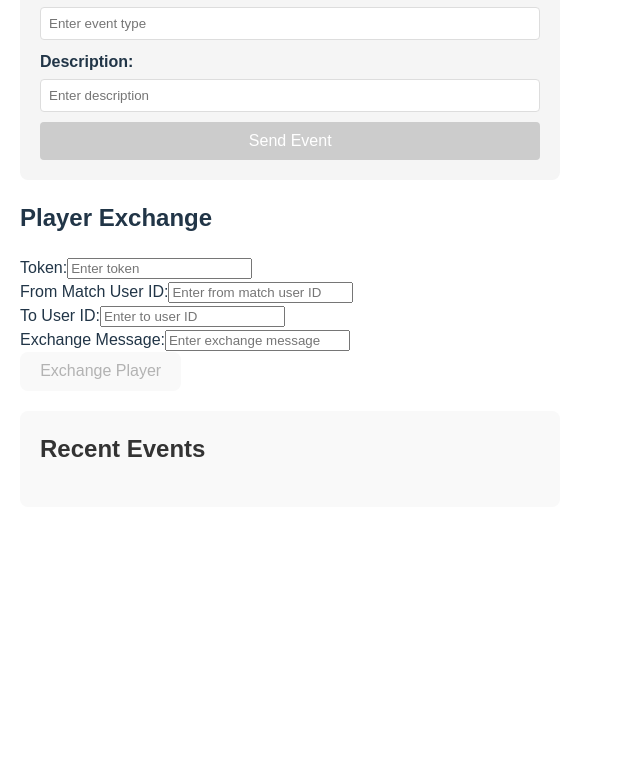
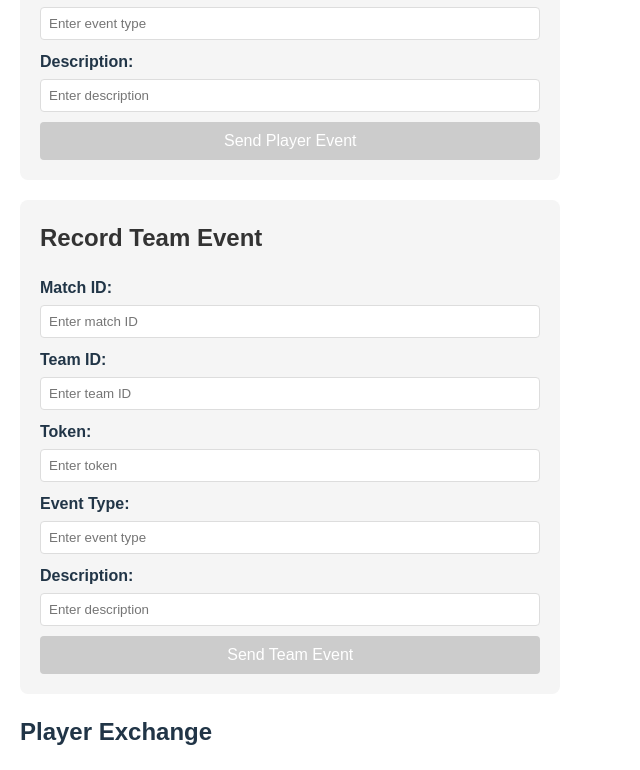
Before and after one commit to matchday-team/poc, a React (Vite) app in the folder web-socket-poc/: page / in a window 1280 px wide. Shown: the part 523-1293 px from the top of the page, without its empty margins (0-640 px from the left). Before the commit the page ends 1050 px from the top, so only its background shows below. Built offline with nearby package versions, Linux system fonts and the light colour scheme.

Commit message:
feat: team event 추가하는 부분 구현

```diff
--- a/web-socket-poc/src/App.tsx
+++ b/web-socket-poc/src/App.tsx
@@ -12,6 +12,11 @@ interface MatchEventRequest {
   userId: number;
   eventType: string;
   description: string;
+}
+
+interface TeamEventRequest {
+  eventType: string;
+  description?: string;
 }
 
 interface MatchUserExchangeRequest {
@@ -40,6 +45,7 @@ function App() {
   const [connected, setConnected] = useState(false);
   const [events, setEvents] = useState<MatchEventResponse[]>([]);
   const [matchId, setMatchId] = useState(localStorage.getItem("matchId") || "");
+  const [teamId, setTeamId] = useState(localStorage.getItem("teamId") || "");
   const [eventType, setEventType] = useState(
     localStorage.getItem("eventType") || ""
   );
@@ -62,6 +68,7 @@ function App() {
 
   useEffect(() => {
     localStorage.setItem("matchId", matchId);
+    localStorage.setItem("teamId", teamId);
     localStorage.setItem("eventType", eventType);
     localStorage.setItem("description", description);
     localStorage.setItem("token", token);
@@ -71,6 +78,7 @@ function App() {
     localStorage.setItem("exchangeMessage", exchangeMessage);
   }, [
     matchId,
+    teamId,
     eventType,
     description,
     token,
@@ -89,6 +97,7 @@ function App() {
         setError(null);
         console.log("Connected to WebSocket");
 
+        // 개인 이벤트 구독
         client.subscribe(`/topic/match/${matchId}`, (message: IMessage) => {
           const event = JSON.parse(message.body);
           setEvents((prev) => [event, ...prev]);
@@ -118,7 +127,7 @@ function App() {
         stompClient.current.deactivate();
       }
     };
-  }, [matchId]);
+  }, [matchId, teamId]);
 
   const sendEvent = (e: React.FormEvent) => {
     e.preventDefault();
@@ -137,6 +146,26 @@ function App() {
 
     stompClient.current.publish({
       destination: `/app/match/${matchId || "default"}`,
+      body: JSON.stringify(message),
+    });
+  };
+
+  const sendTeamEvent = (e: React.FormEvent) => {
+    e.preventDefault();
+    if (!stompClient.current || !connected || !teamId) return;
+
+    const event: TeamEventRequest = {
+      eventType,
+      description: description || undefined,
+    };
+
+    const message: Message<TeamEventRequest> = {
+      token: token || "",
+      data: event,
+    };
+
+    stompClient.current.publish({
+      destination: `/app/match/${matchId}/teams/${teamId}`,
       body: JSON.stringify(message),
     });
   };
@@ -173,7 +202,7 @@ function App() {
       {error && <div className="error-message">{error}</div>}
 
       <div className="event-form">
-        <h2>Record Event</h2>
+        <h2>Record Player Event</h2>
         <form onSubmit={sendEvent}>
           <div>
             <label>Match ID:</label>
@@ -221,7 +250,61 @@ function App() {
             />
           </div>
           <button type="submit" disabled={!connected}>
-            Send Event
+            Send Player Event
+          </button>
+        </form>
+      </div>
+
+      <div className="event-form">
+        <h2>Record Team Event</h2>
+        <form onSubmit={sendTeamEvent}>
+          <div>
+            <label>Match ID:</label>
+            <input
+              type="text"
+              value={matchId}
+              onChange={(e) => setMatchId(e.target.value)}
+              placeholder="Enter match ID"
+            />
+          </div>
+          <div>
+            <label>Team ID:</label>
+            <input
+              type="text"
+              value={teamId}
+              onChange={(e) => setTeamId(e.target.value)}
+              placeholder="Enter team ID"
+            />
+          </div>
+          <div>
+            <label>Token:</label>
+            <input
+              type="text"
+              value={token}
+              onChange={(e) => setToken(e.target.value)}
+              placeholder="Enter token"
+            />
+          </div>
+          <div>
+            <label>Event Type:</label>
+            <input
+              type="text"
+              value={eventType}
+              onChange={(e) => setEventType(e.target.value)}
+              placeholder="Enter event type"
+            />
+          </div>
+          <div>
+            <label>Description:</label>
+            <input
+              type="text"
+              value={description}
+              onChange={(e) => setDescription(e.target.value)}
+              placeholder="Enter description"
+            />
+          </div>
+          <button type="submit" disabled={!connected || !teamId}>
+            Send Team Event
           </button>
         </form>
       </div>
```
